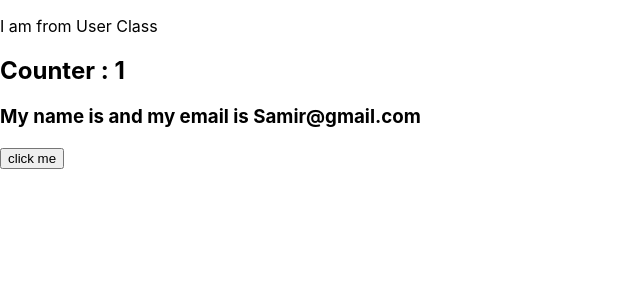
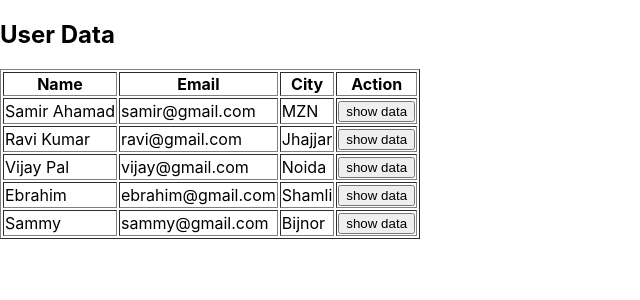
Before and after one commit to Sammy-99/ReactJs, a React (Create React App) app: page / in a window 1280 px wide. Shown: the top 300 px of the page, without its empty margins (0-640 px from the left). Built offline with nearby package versions, Linux system fonts and the light colour scheme.

Commit message:
show dynamic data in table

```diff
--- a/src/App.js
+++ b/src/App.js
@@ -1,37 +1,43 @@
-import './App.css';
-import React from 'react';
-import User from './User';
+import "./App.css";
+import React, { useRef, useState } from "react";
+import User from "./User";
 
-class App extends React.Component{
+function App() {
+    const users = [
+        { name: "Samir Ahamad", email: "samir@gmail.com", city: "MZN" },
+        { name: "Ravi Kumar", email: "ravi@gmail.com", city: "Jhajjar" },
+        { name: "Vijay Pal", email: "vijay@gmail.com", city: "Noida" },
+        { name: "Ebrahim", email: "ebrahim@gmail.com", city: "Shamli" },
+        { name: "Sammy", email: "sammy@gmail.com", city: "Bijnor" },
+    ];
 
-	constructor(){
-		super();
-		this.state = {
-			count : 1,
-			email : 'Samir@gmail.com',
-			status : true
-		}
+	function showData(id){
+		let name = users[id].name;
+		let email = users[id].email;
+		let city = users[id].city;
+		alert(name + email + city);
 	}
 
-	componentDidMount(){
-		console.log("componentDidMount");
-		// alert("aaaa")
-	}
-
-	componentDidUpdate(){
-		console.log(" did update ");
-	}
-
-	render(){
-		return(
-			<div>
-				{this.state.status ? <User /> : <h1>Component removed</h1> }
-				<h2>Counter : {this.state.count}</h2>
-				<h3>My name is {this.state.name} and my email is {this.state.email}</h3>
-				<button onClick={()=>this.setState({status : !this.state.status})} >click me</button>
-			</div>
-		)
-	}
+    return (
+        <div>
+            <h2> User Data </h2>
+            <table border="1">
+                <tbody>
+                    <tr>
+                        <th>Name</th>
+                        <th>Email</th>
+                        <th>City</th>
+						<th>Action</th>
+                    </tr>
+                    {users.map((item, i) => (
+                        <tr key={i}>
+                            <User showData={showData} name={item.name} email={item.email} city={item.city} index={i} />
+                        </tr>
+                    ))}
+                </tbody>
+            </table>
+        </div>
+    );
 }
 
 export default App;
--- a/src/User.js
+++ b/src/User.js
@@ -1,18 +1,16 @@
-import React, {Component} from "react";
+import React, { forwardRef } from "react";
 
-class User extends Component{
-
-    componentWillUnmount(){
-		console.log(" will unmount");
-	}
-
-    render(){
-        return(
-            <>
-            <p>I am from User Class</p>
-            </>
-        )
-    }
+function User(props) {
+    return (
+        <>
+            <td> {props.name} </td>
+            <td> {props.email} </td>
+            <td> {props.city} </td>
+            <td>
+                <button onClick={() => props.showData(props.index)}>show data</button>
+            </td>
+        </>
+    );
 }
 
-export default User;
+export default forwardRef(User);
```
